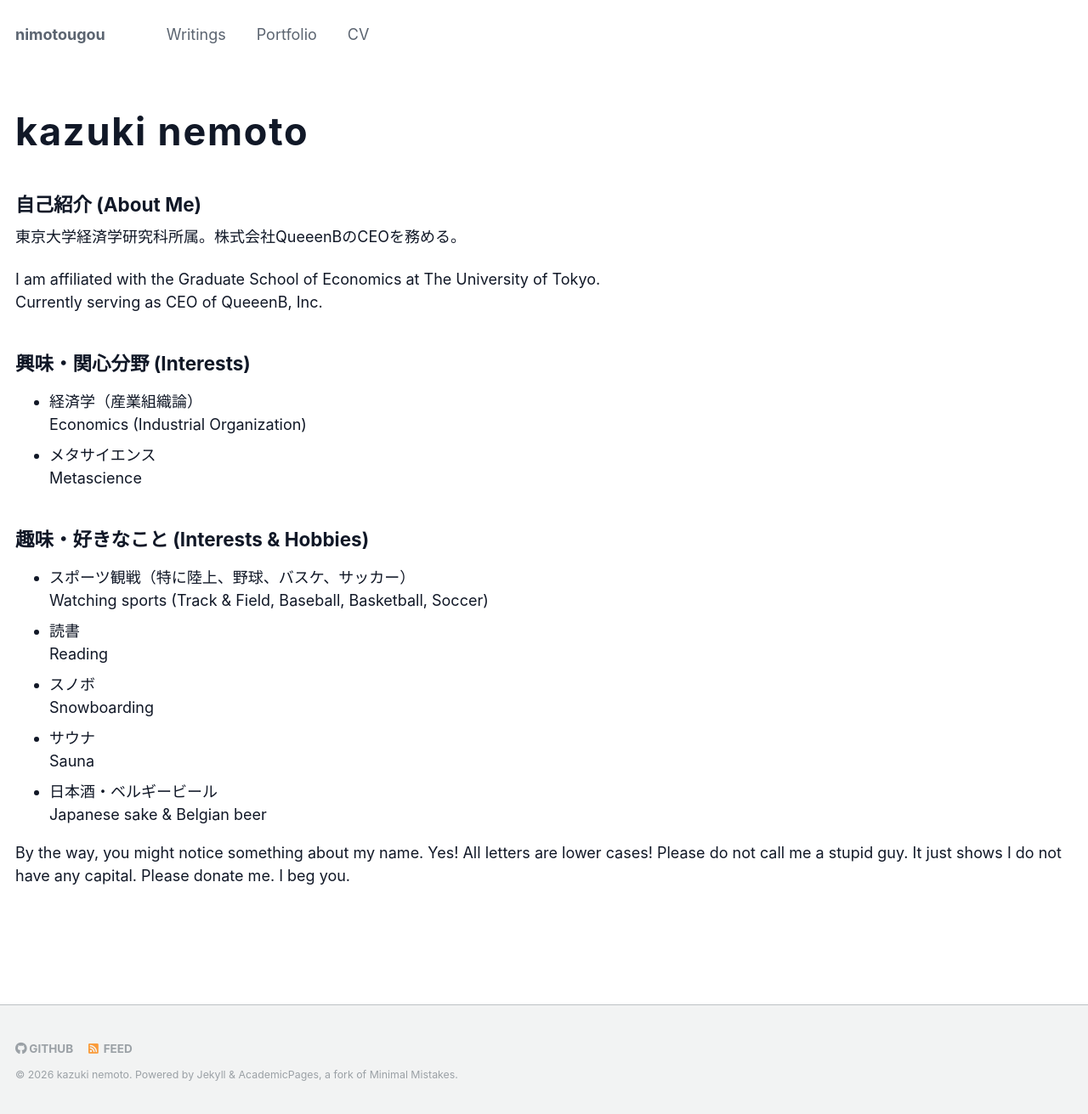
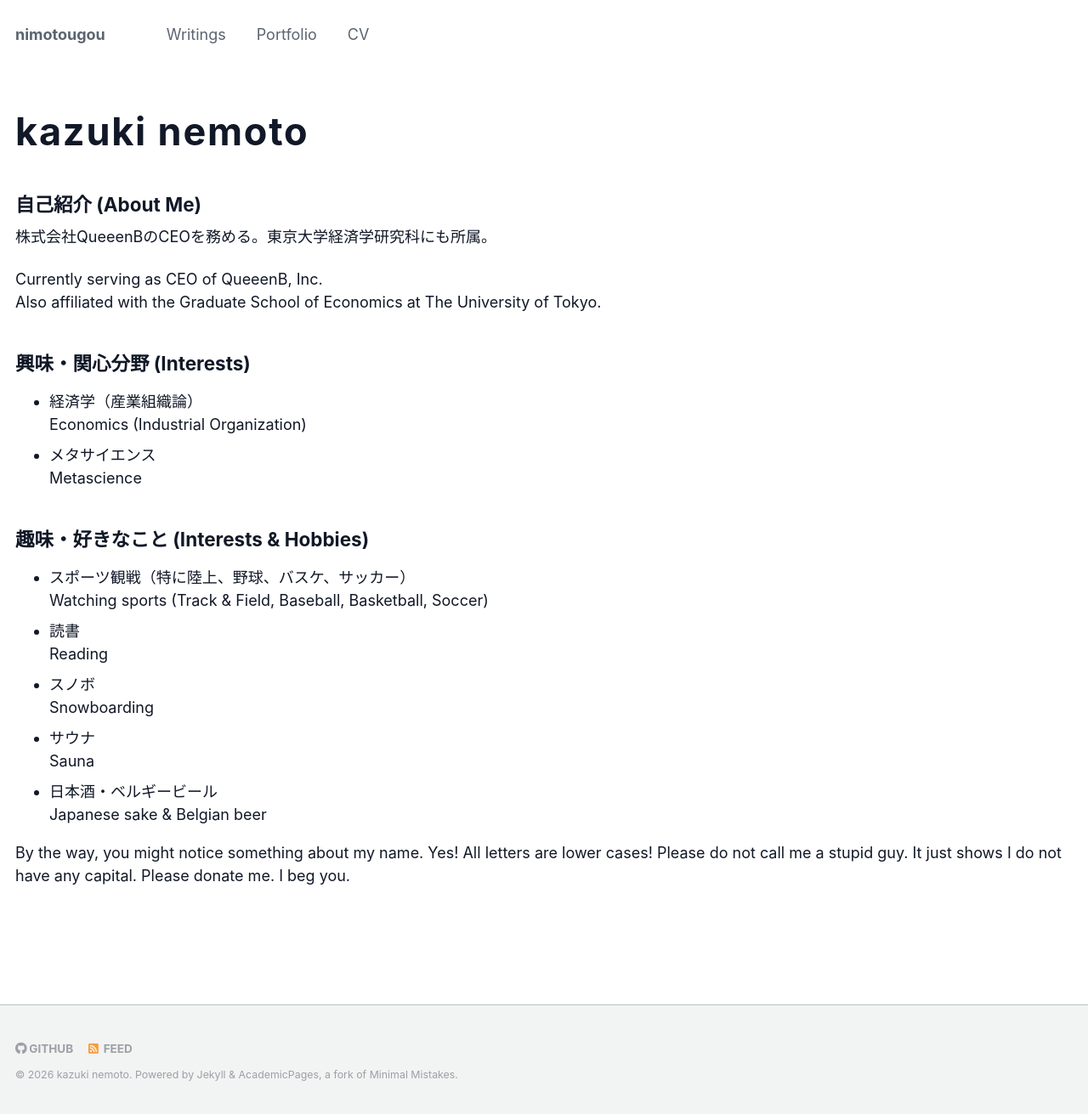
Before and after one commit to kazu-nemoto/kazu-nemoto.github.io, a Jekyll site: the page built from index.md, in a window 1280 px wide. Shown: the whole page at 85% size. Built offline with Jekyll 4.4.1, drawn with Linux system fonts in a browser that asks for light colours.

Commit message:
Reorder About intro to emphasize CEO role first

```diff
--- a/_includes/about-sections.md
+++ b/_includes/about-sections.md
@@ -1,9 +1,9 @@
 ## 自己紹介 (About Me)
 
-東京大学経済学研究科所属。株式会社QueeenBのCEOを務める。
+株式会社QueeenBのCEOを務める。東京大学経済学研究科にも所属。
 
-I am affiliated with the Graduate School of Economics at The University of Tokyo.
 Currently serving as CEO of QueeenB, Inc.
+Also affiliated with the Graduate School of Economics at The University of Tokyo.
 
 ## 興味・関心分野 (Interests)
 
```
